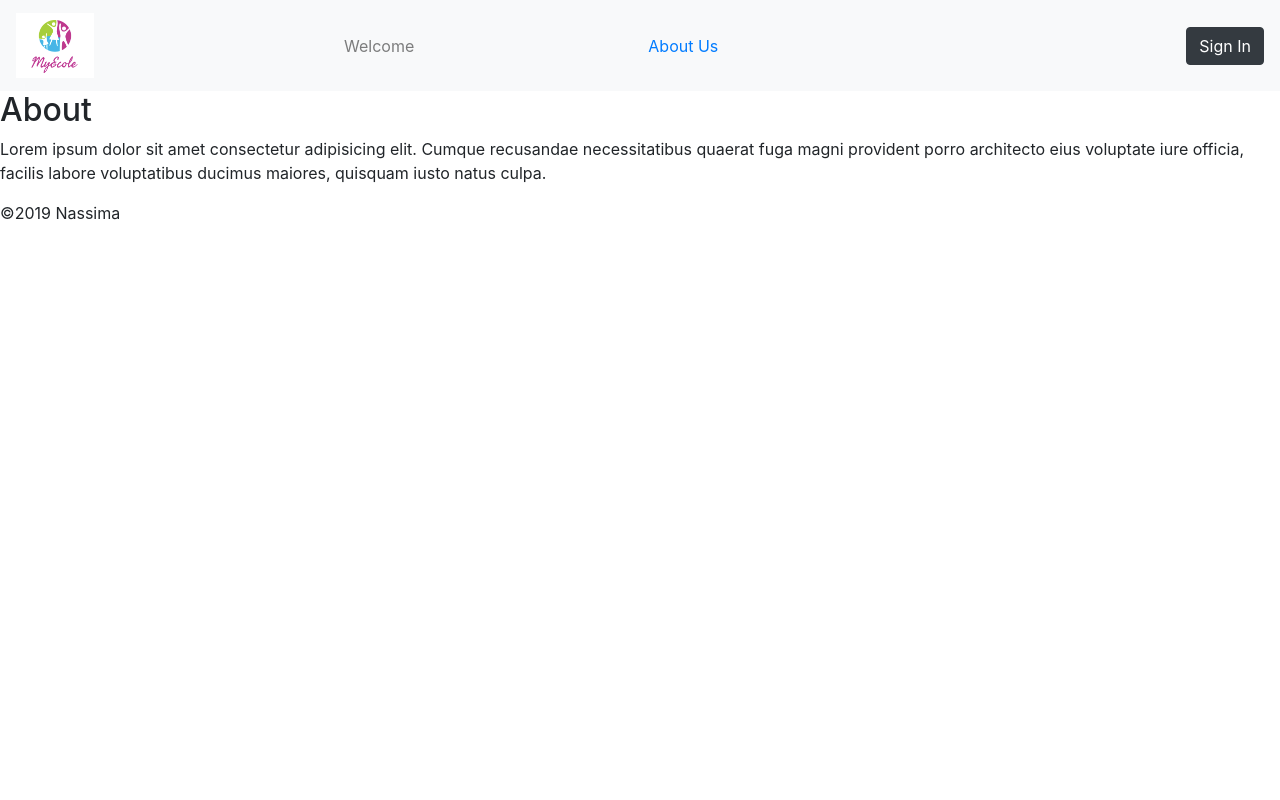
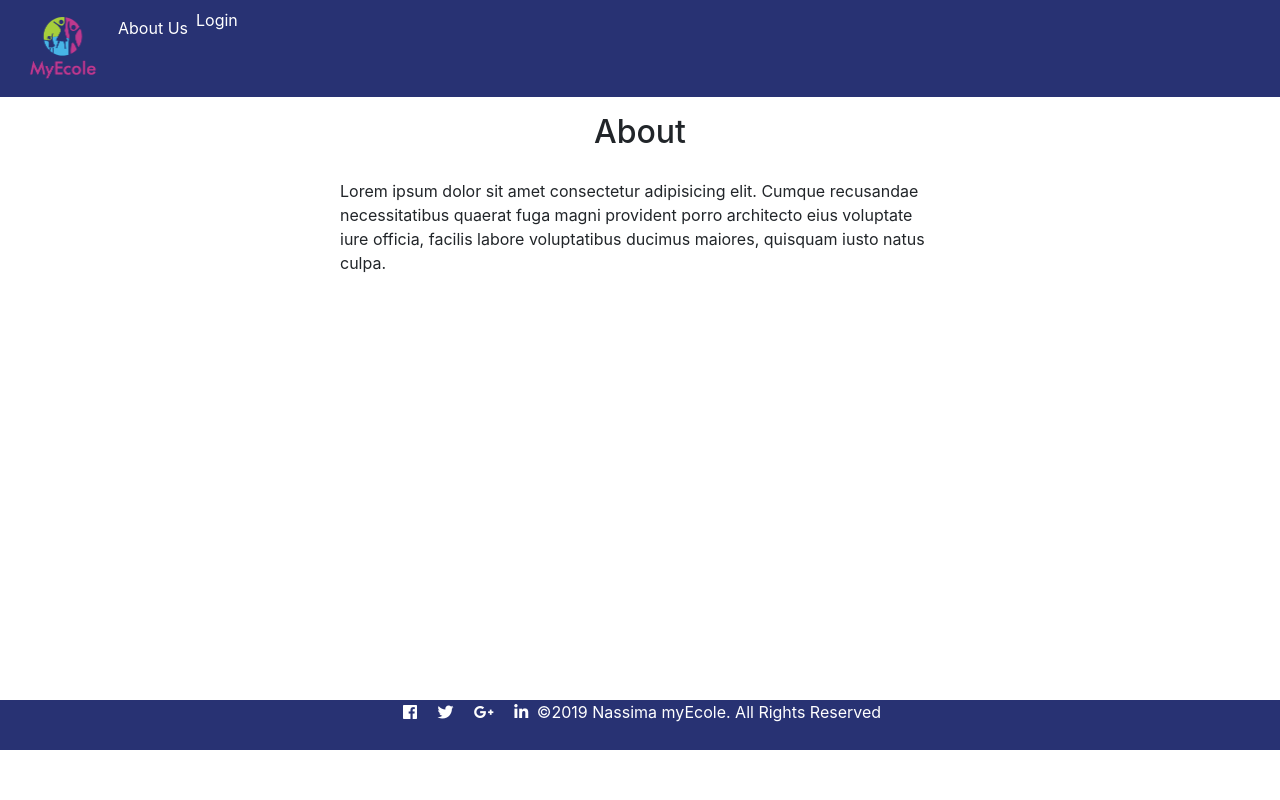
Before and after one commit to nassBouz/Final-Project, a Python web app: template templates/teacher.html in a window 1280 px wide. Run offline with Jinja, Linux system fonts and the light colour scheme; the template is opened without the code that fills it, so the values that code supplies are empty; some libraries are stand-ins or nearby versions.

Commit message:
added error and success messages, fixed my navbar and footer

```diff
--- /dev/null
+++ b/static/css/main.css
@@ -0,0 +1,36 @@
+#aboutWrap{
+    display:flex;
+    flex-direction: column;
+    align-items: center;
+}
+
+#aboutWrap p{
+    margin:20px;
+    width:600px;
+}
+/*
+.container{
+    margin-top:100px;
+} */
+
+/* body{
+    font-family: "Lato", sans-serif;
+    <link href='http://fonts.googleapis.com/css?family=Lato:300,700,300italic,700italic' rel='stylesheet' type='text/css'>
+} */
+
+
+#aboutLink{
+    color: white;
+}
+.nav-item a{
+    color: white;
+}
+/* //////////footer */
+
+.content {
+    min-height: calc(100vh - 100px);
+    padding: 0 0  50px 0;
+  }
+.page-footer {
+height: 50px;
+}
--- a/templates/layout.html
+++ b/templates/layout.html
@@ -5,7 +5,7 @@
     <meta name="viewport" content="width=device-width, initial-scale=1.0">
     <meta http-equiv="X-UA-Compatible" content="ie=edge">
     <!-- favicon -->
-    <link rel="shortcut icon"  href='static/iconeMyEcole.ico' />
+    <link rel="shortcut icon"  href='static/logo2.png' />
     <!-- font awesome -->
     <link rel="stylesheet" href="https://use.fontawesome.com/releases/v5.7.2/css/all.css" integrity="sha384-fnmOCqbTlWIlj8LyTjo7mOUStjsKC4pOpQbqyi7RrhN7udi9RwhKkMHpvLbHG9Sr" crossorigin="anonymous">
     <link rel="stylesheet" href="https://cdnjs.cloudflare.com/ajax/libs/font-awesome/4.7.0/css/font-awesome.min.css">
@@ -30,40 +30,56 @@
     <div class="content">
     <!--###############  Begin of Nav bar regular ########### -->
         <header>
-            <nav class="navbar navbar-light bg-light">
+            <nav class="navbar navbar-expand-lg  navbar-light" style="background-color: rgb(40, 50, 115); color: white;">
+                    <button class="navbar-toggler" type="button" data-toggle="collapse" data-target="#navbarSupportedContent" aria-controls="navbarSupportedContent" aria-expanded="false" aria-label="Toggle navigation">
+                    <span class="navbar-toggler-icon"></span>
+                </button>
+                <div class="collapse navbar-collapse" id="navbarSupportedContent">
+                    <ul class="navbar-nav mr-auto">
+                        <li class="nav-item">
+                            <a class="nav-link" href=#><img id="logo" src={{url_for("static", filename= "myecool.png")}} width='78' height='65' alt=""></a>
+                        </li>
+                        <li class="nav-item">
+                            <a id="aboutLink" class="nav-link" href="{{ url_for ('aboutUs') }} ">About Us</a>
+                        </li>
 
-                    <a class="navbar-brand" href="{{ url_for('index') }}">
-                        <img id="logo" src={{url_for("static", filename= "logoMyEcole.png")}} width='78' height='65' alt="">
-                    </a>
-                    <span class="navbar-text">Welcome</span>
-
-                    <a class="button" href="{{ url_for ('aboutUs') }}"><span>About Us</span></a>
-
-                    <!-- display error message -->
-                    <div id="error_message">
-                        {% with messages = get_flashed_messages(with_categories=true) %}
-                            {% if messages %}
-                                {% for category, message in messages %}
-                                    <div class={{category}}>{{ message }}</div>
-                                {% endfor %}
-                            {% endif %}
-                        {% endwith %}
-                    </div>
                         <!-- ///////////teacher//////////// -->
                         {% if current_user.is_authenticated  and current_user.role=='teacher' %}
+                        <li class="nav-item">
                             <a>Welcome {{current_user.username}}</a>
-                    <a id="anchor" href={{url_for('profilepage', userid=current_user.id)}}><h3> My Students</h3></a>
-                    <a id="anchor3" href={{url_for('mySchool')}}><h3> school page</h3></a>
-                    <a href="{{url_for('logout')}}"> <button class="btn btn-dark">teacher Sign Out</button></a>
+                        </li>
+                        <li class="nav-item">
+                            <a class="nav-link" href={{url_for('profilepage', userid=current_user.id)}}> My Students</a>
+                        </li>
+                        <li class="nav-item">
+                            <a class="nav-link" href={{url_for('mySchool')}}>School page</a>
+                        </li>
+                        <li class="nav-item">
+                            <a href="{{url_for('logout')}}">Sign Out</a>
+                        </li>
                         <!-- ////////////parent////////////// -->
                         {% elif  current_user.is_authenticated  and current_user.role=='parent'%}
-                <a>{{current_user.username}}</a>
-                    <a id="anchor" href={{url_for('parentpage', userid=current_user.id)}}><h3> My Kids</h3></a>
-                    <a id="anchor2" href={{url_for('mySchool')}}><h3> school page</h3></a>
-                    <a href="{{url_for('logout')}}"> <button class="btn btn-dark">parent Sign Out</button></a>
+                        <li class="nav-item">
+                            <a>Welcome {{current_user.username}}</a>
+                        </li>
+                        <li class="nav-item">
+                            <a id="anchor" href={{url_for('parentpage', userid=current_user.id)}}> My Kids</a>
+                        </li>
+                        <li class="nav-item">
+                            <a id="anchor2" href={{url_for('mySchool')}}>School page</a>
+                        </li>
+                        <li class="nav-item">
+                            <a href="{{url_for('logout')}}">Sign Out</a>
+                        </li>
+                    </ul>
                     {%else%}
+                    <ul class="nav navbar-nav navbar-right">
                             <div class= "SignIn">
-                        <button type="button" class="btn btn-dark" data-toggle="modal" data-target="#SignIn">Sign In</button>
+                             <!-- <button type="button" class="btn btn-dark" data-toggle="modal" data-target="#SignIn">Sign In</button> -->
+                             <li class="nav-item">
+                                 <span class="glyphicon glyphicon-user"></span><a data-toggle="modal" data-target="#SignIn">Login</a>
+                             </li>
+
                                 <!-- Modal -->
                                 <div class="modal fade" id="SignIn" tabindex="-1" role="dialog" aria-labelledby="SignInModalTitle" aria-hidden="true">
                                     <div class="modal-dialog modal-dialog-centered" role="document">
@@ -82,8 +98,50 @@
                                     </div>
                                 </div>
                             </div>
+
                         {% endif %}
+                </ul>
+                </div>
             </nav>
+    <div class= "container" >
+           <!-- display error message -->
+           <!-- <div class="alert error_message">
+            {% with messages = get_flashed_messages(with_categories=true) %}
+                {% if messages %}
+                    {% for category, message in messages %}
+                    <a href = "#" class = "close" data-dismiss = "alert">
+                        <div class={{category}}>{{ message }}</div> &times;
+                    </a>
+                    {% endfor %}
+                {% endif %}
+            {% endwith %}
+        </div> -->
+        <!-- display error/succes -->
+
+<div class="container mt-3">
+    {% with messages = get_flashed_messages(with_categories=true) %}
+        {% if messages %}
+            {% for category, message in messages %}
+                {% if category == 'success'%}
+                    <div class="alert alert-success mb-3 " role="alert">
+                        <a href = "#" class = "close" data-dismiss = "alert">&times;</a>
+                        {{ message }}
+                    </div>
+                {% endif %}
+                {% if category == 'error'%}
+                    <div class="alert alert-danger mb-3 " role="alert">
+                            <a href = "#" class = "close" data-dismiss = "alert">&times;</a>
+                        {{ message }}
+                    </div>
+                {% endif %}
+            {% endfor %}
+        {% endif %}
+    {% endwith %}
+</div>
+
+
+
+
 
             {% if not current_user.is_authenticated %}
                 <section id="aboutWrap">
@@ -109,7 +167,7 @@
                     {% block mykids%}
                     {% endblock %}
                 </div>
-                <div class="myKidsDetails"></div>
+                <div class="myKidsDetails">
                     {% block myKidsDetail %}
                     {% endblock %}
                 </div>
@@ -119,8 +177,77 @@
                 </div>
             {% endif %}
     </div>
-    <footer>
-        &copy;2019 Nassima
+
+</div>
+
+
+    <!-- <footer>
+        &copy;2019 Nassima myEcole. All Rights Reserved
+        <div class="social-icons">
+                <a href="https://itunes.apple.com/" target="_blank">
+                    <img src="https://assetscdn.parentsquare.com/site/20190324062503/images/logo_footer_apple.svg">
+                </a>
+                <a href="https://play.google.com/store/apps/" target="_blank">
+    			    <img src="https://assetscdn.parentsquare.com/site/20190324062503/images/logo_android_footer.svg">
+                </a>
+                <a href="https://facebook.com/" target="_blank">
+                    <img src="https://assetscdn.parentsquare.com/site/20190324062503/images/logo_facebook_footer.svg">
+                </a>
+                <a href="https://twitter.com/" target="_blank">
+                    <img src="https://assetscdn.parentsquare.com/site/20190324062503/images/logo_twitter_footer.svg">
+                </a>
+    			<a href="https://www.linkedin.com/in/nassima-bouziane/" target="_blank">
+                    <img src="https://assetscdn.parentsquare.com/site/20190324062503/images/logo_linkedin_footer.svg">
+                </a>
+    		</div>
+    </footer> -->
+
+    <!-- Footer -->
+    <!-- ////// -->
+
+    <!-- //////// -->
+<footer id="foooter" class="page-footer" style="background-color: rgb(40, 50, 115); color: white;">
+
+    <!-- Footer Elements -->
+    <div class="container">
+
+     <!-- Social buttons -->
+    <ul class="list-unstyled list-inline text-center">
+        <li class="list-inline-item">
+          <a class="btn-floating btn-fb mx-1">
+            <i class="fab fa-facebook-f"> </i>
+          </a>
+        </li>
+        <li class="list-inline-item">
+          <a class="btn-floating btn-tw mx-1">
+            <i class="fab fa-twitter"> </i>
+          </a>
+        </li>
+        <li class="list-inline-item">
+          <a class="btn-floating btn-gplus mx-1">
+            <i class="fab fa-google-plus-g"> </i>
+          </a>
+        </li>
+        <li class="list-inline-item">
+          <a link="https://www.linkedin.com/in/nassima-bouziane/"  class="btn-floating btn-li mx-1">
+            <i class="fab fa-linkedin-in"> </i>
+          </a>
+        </li>
+
+        &copy;2019 Nassima myEcole. All Rights Reserved
+      </ul>
+      <!-- Social buttons -->
+
+    </div>
+    <!-- Footer Elements -->
+
+    <!-- Copyright -->
+    <!-- <div class="footer-copyright text-center py-3">© 2019 Copyright:
+      <a href="https://github.com/nassBouz/Final-Project"> mySchool</a>
+    </div> -->
+    <!-- Copyright -->
+
   </footer>
+  <!-- Footer -->
 </body>
 </html>
--- a/templates/parent.html
+++ b/templates/parent.html
@@ -9,7 +9,7 @@
                     <li class="list-group-item d-flex justify-content-between align-items-center">
                         <a href={{url_for('getstudent', studentid=student.id)}}>{{student.fullname}}</a>
                         <p>teacher name: {{student.teacher.fullname}}</p>
-                        <span class="badge badge-primary badge-pill">3</span>
+                        <span class="badge badge-primary badge-pill">{{messages.count()}}</span>
                     </li>
                 </ul>
             {% endfor %}
--- a/templates/student.html
+++ b/templates/student.html
@@ -242,11 +242,6 @@
                    </div>
                  </div>
                 <!-- //////////////////////////////////////////////////////// -->
-
-
-
-
-
                 <a href={{url_for('delete_message', messageid=message.id)}}><button class="btn btn-danger" id="submitButton">Delete</button></a>
             </div>
             {% endfor %}
--- a/templates/teacher.html
+++ b/templates/teacher.html
@@ -9,9 +9,7 @@
                     <li class="list-group-item d-flex justify-content-between align-items-center">
                         <a href={{url_for('getstudent', studentid=student.id)}}>{{student.fullname}}</a>
                         <p>{{student.parent.fullname}}</p>
-                        {% if messages %}
-                        <span class="badge badge-primary badge-pill">messages : {{messages.count()}}</span>
-                        {% endif%}
+                        <span class="badge badge-primary badge-pill">{{messages.count()}}</span>
                     </li>
                 </ul>
             {% endfor %}
```
Also changed, not shown: app.py (+13 -22 lines), static/Screen Shot 2019-04-09 at 8.22.13 PM.png (added), static/background1.png (added), static/kidsPlaying.jpeg (added), static/logo2.png (added), static/myecool.png (added), 3 other files. Lines whose indentation alone changed are shown as unchanged.
